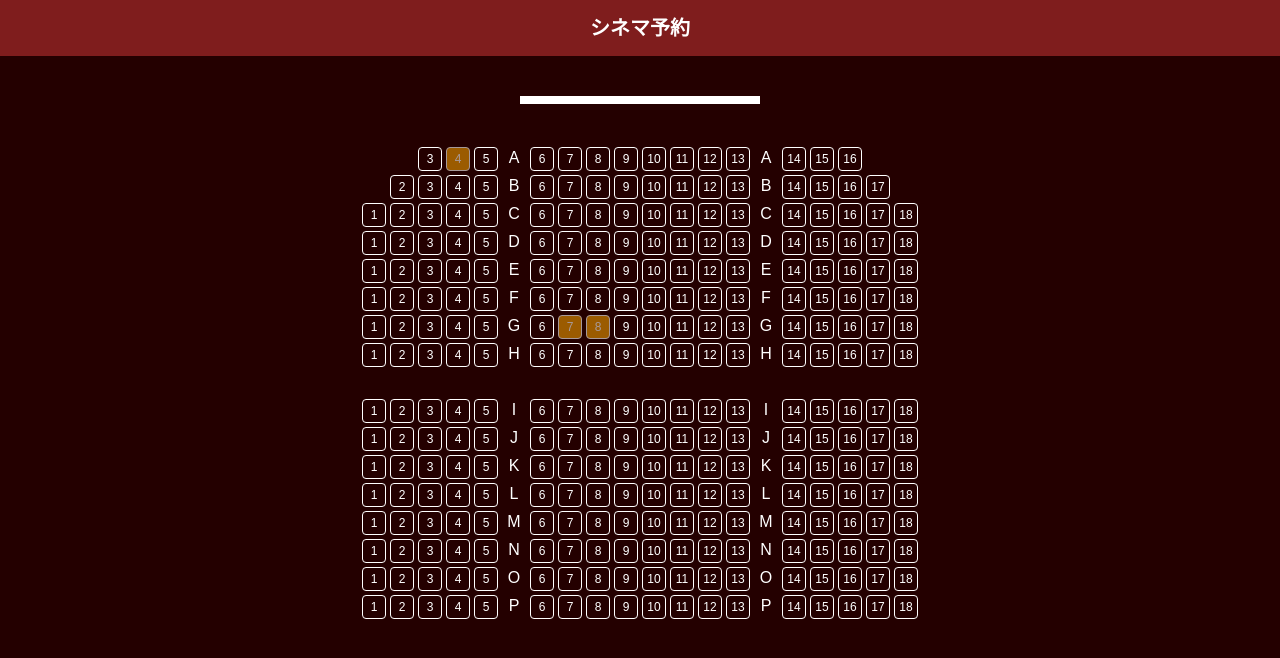
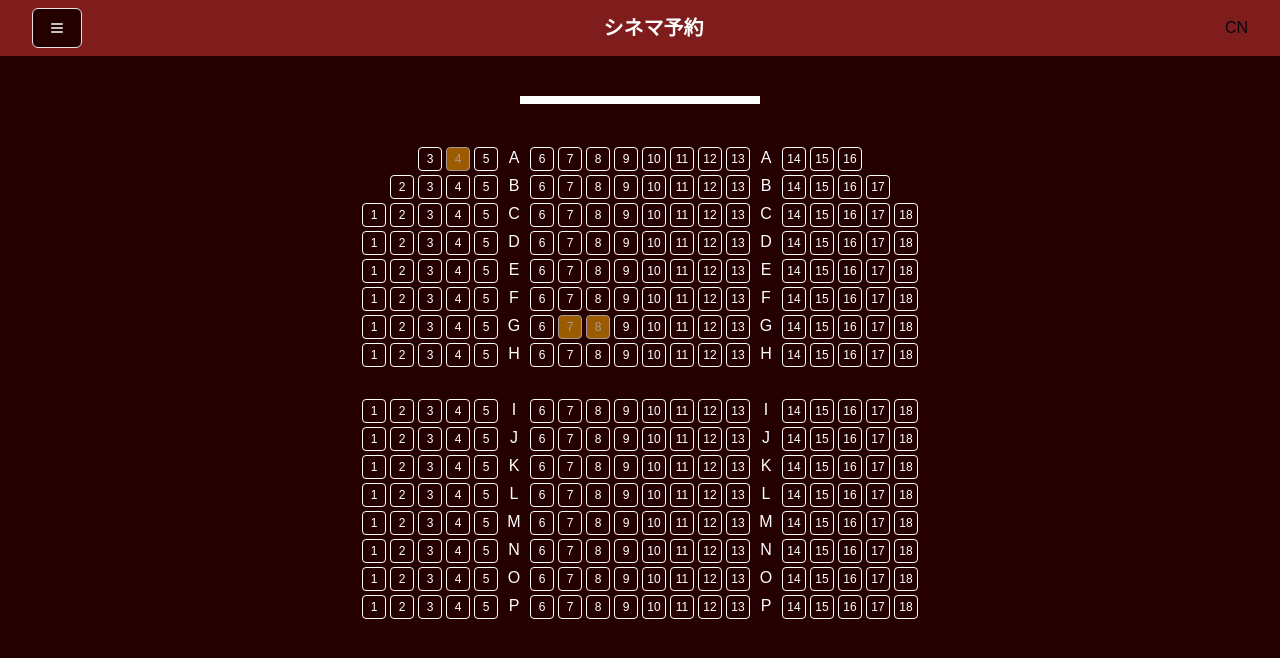
Before and after one commit to TaiyoMaruyama/cinema-reservation-app, a Next.js app in the folder frontend/: page / in a window 1280 px wide. Shown: the top 658 px of the page. Built offline with nearby package versions, Linux system fonts and the light colour scheme.

Commit message:
Lucideをアイコンとして使用

```diff
--- a/frontend/app/globals.css
+++ b/frontend/app/globals.css
@@ -26,7 +26,7 @@ body {
     --secondary-foreground: 240 5.9% 10%;
     --muted: 240 4.8% 95.9%;
     --muted-foreground: 240 3.8% 46.1%;
-    --accent: 240 4.8% 95.9%;
+    --accent: 39 100% 30%;
     --accent-foreground: 240 5.9% 10%;
     --destructive: 0 84.2% 60.2%;
     --destructive-foreground: 0 0% 98%;
--- a/frontend/components/header/Header.tsx
+++ b/frontend/components/header/Header.tsx
@@ -1,7 +1,17 @@
+import { Avatar, AvatarFallback } from '@radix-ui/react-avatar'
+import { Menu } from 'lucide-react'
+import { Button } from '../shadcn/button'
+
 const Header = () => {
   return (
-    <header className='h-14 w-full bg-red-900 flex items-center justify-center'>
+    <header className='h-14 w-full bg-red-900 flex items-center justify-between px-8'>
+      <Button variant='outline'>
+        <Menu className='text-white' />
+      </Button>
       <h1 className='text-white font-bold text-xl'>シネマ予約</h1>
+      <Avatar>
+        <AvatarFallback>CN</AvatarFallback>
+      </Avatar>
     </header>
   )
 }
--- /dev/null
+++ b/frontend/components/shadcn/avatar.tsx
@@ -0,0 +1,50 @@
+'use client'
+
+import * as AvatarPrimitive from '@radix-ui/react-avatar'
+import * as React from 'react'
+
+import { cn } from '@/lib/utils'
+
+const Avatar = React.forwardRef<
+  React.ElementRef<typeof AvatarPrimitive.Root>,
+  React.ComponentPropsWithoutRef<typeof AvatarPrimitive.Root>
+>(({ className, ...props }, ref) => (
+  <AvatarPrimitive.Root
+    ref={ref}
+    className={cn(
+      'relative flex h-10 w-10 shrink-0 overflow-hidden rounded-full',
+      className,
+    )}
+    {...props}
+  />
+))
+Avatar.displayName = AvatarPrimitive.Root.displayName
+
+const AvatarImage = React.forwardRef<
+  React.ElementRef<typeof AvatarPrimitive.Image>,
+  React.ComponentPropsWithoutRef<typeof AvatarPrimitive.Image>
+>(({ className, ...props }, ref) => (
+  <AvatarPrimitive.Image
+    ref={ref}
+    className={cn('aspect-square h-full w-full', className)}
+    {...props}
+  />
+))
+AvatarImage.displayName = AvatarPrimitive.Image.displayName
+
+const AvatarFallback = React.forwardRef<
+  React.ElementRef<typeof AvatarPrimitive.Fallback>,
+  React.ComponentPropsWithoutRef<typeof AvatarPrimitive.Fallback>
+>(({ className, ...props }, ref) => (
+  <AvatarPrimitive.Fallback
+    ref={ref}
+    className={cn(
+      'flex h-full w-full items-center justify-center rounded-full bg-muted',
+      className,
+    )}
+    {...props}
+  />
+))
+AvatarFallback.displayName = AvatarPrimitive.Fallback.displayName
+
+export { Avatar, AvatarImage, AvatarFallback }
--- /dev/null
+++ b/frontend/components/shadcn/button.tsx
@@ -0,0 +1,56 @@
+import { Slot } from '@radix-ui/react-slot'
+import { type VariantProps, cva } from 'class-variance-authority'
+import * as React from 'react'
+
+import { cn } from '@/lib/utils'
+
+const buttonVariants = cva(
+  'inline-flex items-center justify-center gap-2 whitespace-nowrap rounded-md text-sm font-medium ring-offset-background transition-colors focus-visible:outline-none focus-visible:ring-2 focus-visible:ring-ring focus-visible:ring-offset-2 disabled:pointer-events-none disabled:opacity-50 [&_svg]:pointer-events-none [&_svg]:size-4 [&_svg]:shrink-0',
+  {
+    variants: {
+      variant: {
+        default: 'bg-primary text-primary-foreground hover:bg-primary/90',
+        destructive:
+          'bg-destructive text-destructive-foreground hover:bg-destructive/90',
+        outline:
+          'border border-input bg-background hover:bg-accent hover:text-accent-foreground',
+        secondary:
+          'bg-secondary text-secondary-foreground hover:bg-secondary/80',
+        ghost: 'hover:bg-accent hover:text-accent-foreground',
+        link: 'text-primary underline-offset-4 hover:underline',
+      },
+      size: {
+        default: 'h-10 px-4 py-2',
+        sm: 'h-9 rounded-md px-3',
+        lg: 'h-11 rounded-md px-8',
+        icon: 'h-10 w-10',
+      },
+    },
+    defaultVariants: {
+      variant: 'default',
+      size: 'default',
+    },
+  },
+)
+
+export interface ButtonProps
+  extends React.ButtonHTMLAttributes<HTMLButtonElement>,
+    VariantProps<typeof buttonVariants> {
+  asChild?: boolean
+}
+
+const Button = React.forwardRef<HTMLButtonElement, ButtonProps>(
+  ({ className, variant, size, asChild = false, ...props }, ref) => {
+    const Comp = asChild ? Slot : 'button'
+    return (
+      <Comp
+        className={cn(buttonVariants({ variant, size, className }))}
+        ref={ref}
+        {...props}
+      />
+    )
+  },
+)
+Button.displayName = 'Button'
+
+export { Button, buttonVariants }
--- a/frontend/package.json
+++ b/frontend/package.json
@@ -9,10 +9,12 @@
     "tsc": "tsc"
   },
   "dependencies": {
+    "@radix-ui/react-avatar": "^1.1.1",
     "@radix-ui/react-checkbox": "^1.1.2",
     "@radix-ui/react-slot": "^1.1.0",
     "class-variance-authority": "^0.7.0",
     "clsx": "^2.1.1",
+    "lucide": "^0.456.0",
     "lucide-react": "^0.454.0",
     "next": "14.2.16",
     "react": "^18",
```
Also changed, not shown: 1 other file (tests, documents, lock files or other folders).
